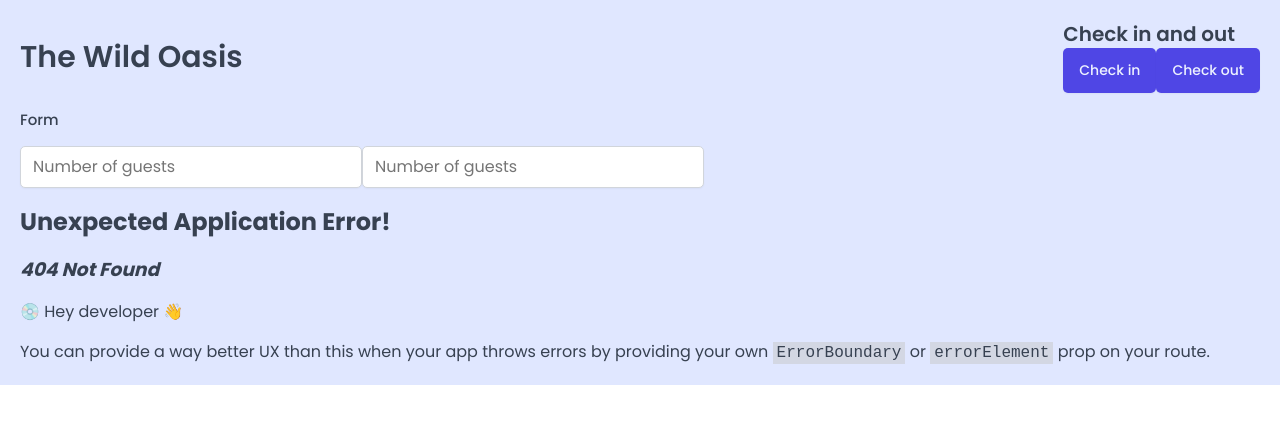
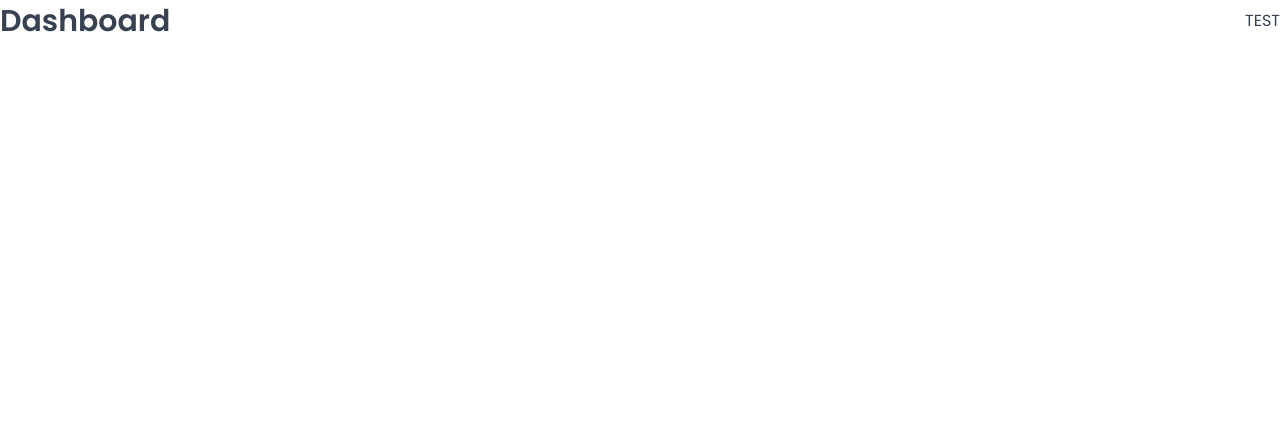
Before and after one commit to p-kordana/wild-oasis, a React (Vite) app: page /dashboard in a window 1280 px wide. Before the commit this address had no page. Shown: the top 424 px of the page. Built offline with nearby package versions, Linux system fonts and the light colour scheme; a web font is replaced by a local one.

Commit message:
create routes for app

```diff
--- a/src/App.jsx
+++ b/src/App.jsx
@@ -1,11 +1,19 @@
-import { RouterProvider, createBrowserRouter } from "react-router-dom";
+import {
+  Navigate,
+  RouterProvider,
+  createBrowserRouter,
+} from "react-router-dom";
+import GlobalStyles from "./styles/GlobalStyles";
 import Secret, { loader as secretLoader } from "./utils/Secret";
 import styled from "styled-components";
-import GlobalStyles from "./styles/GlobalStyles";
-import Button from "./ui/Button";
-import Input from "./ui/Input";
-import Heading from "./ui/Heading";
-import Row from "./ui/Row";
+import Dashboard from "./pages/Dashboard";
+import Bookings from "./pages/Bookings";
+import Cabins from "./pages/Cabins";
+import Users from "./pages/Users";
+import Settings from "./pages/Settings";
+import Account from "./pages/Account";
+import Login from "./pages/Login";
+import PageNotFound from "./pages/PageNotFound";
 
 const StyledApp = styled.div`
   background-color: var(--color-brand-100);
@@ -13,7 +21,15 @@
 `;
 
 const router = createBrowserRouter([
-  { path: "/", element: <>Howdy</> },
+  { path: "/", index: true, element: <Navigate replace to="dashboard" /> },
+  { path: "/dashboard", element: <Dashboard /> },
+  { path: "/bookings", element: <Bookings /> },
+  { path: "/cabins", element: <Cabins /> },
+  { path: "/users", element: <Users /> },
+  { path: "/settings", element: <Settings /> },
+  { path: "/account", element: <Account /> },
+  { path: "/login", element: <Login /> },
+  { path: "*", element: <PageNotFound /> },
   {
     path: "/seekaret",
     element: <Secret />,
@@ -25,26 +41,7 @@
   return (
     <>
       <GlobalStyles />
-      <StyledApp>
-        <Row>
-          <Row type="horizontal">
-            <Heading as="h1">The Wild Oasis</Heading>
-            <div>
-              <Heading as="h2">Check in and out</Heading>
-              <Button>Check in</Button>
-              <Button>Check out</Button>
-            </div>
-          </Row>
-          <Row>
-            <Heading as="h3">Form</Heading>
-            <form>
-              <Input type="number" placeholder="Number of guests" />
-              <Input type="number" placeholder="Number of guests" />
-            </form>
-          </Row>
-          <RouterProvider router={router} />
-        </Row>
-      </StyledApp>
+      <RouterProvider router={router} />
     </>
   );
 }
```
